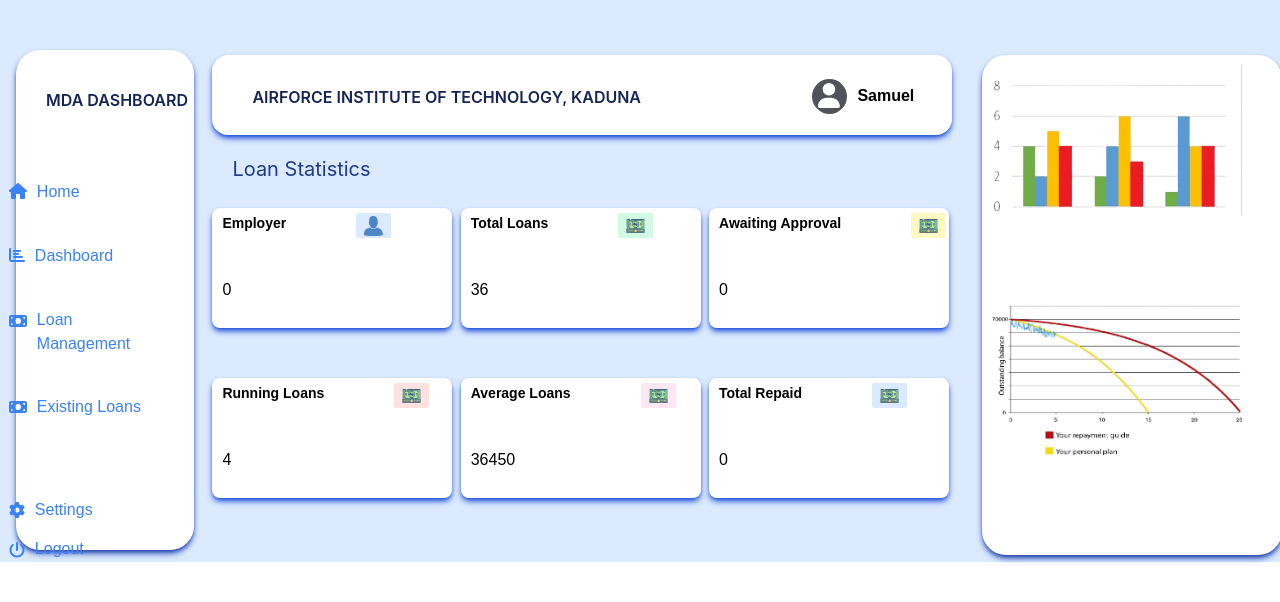
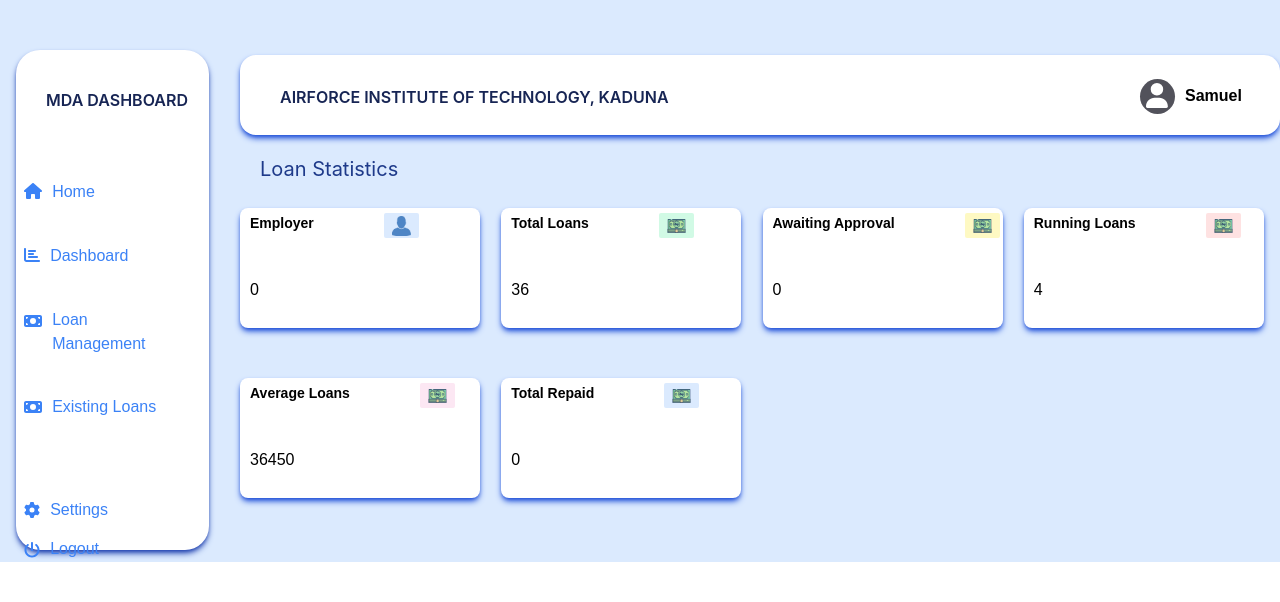
Before and after one commit to NwachukwuSam/mdn-dashboaed, a React (Create React App) app: page / in a window 1280 px wide. Shown: the top 602 px of the page. Built offline with nearby package versions, Linux system fonts and the light colour scheme.

Commit message:
Deployment  commit

```diff
--- a/src/dashboard/dashboard.jsx
+++ b/src/dashboard/dashboard.jsx
@@ -1,5 +1,4 @@
-import React from 'react'
-
+import React, { useState } from 'react'
 import bar from "../assets/bar.png"
 import line from "../assets/line.png"
 import { FontAwesomeIcon } from '@fortawesome/react-fontawesome';
@@ -8,17 +7,20 @@
 
 
 function Dashboard() {
+    const [isNavVisible, setNavVisibility] = useState(false);
     const backgroundColors = ['bg-blue-100', 'bg-emerald-100', 'bg-yellow-100', 'bg-red-100', 'bg-pink-100'];
+
+    const toggleNav = () => {
+    setNavVisibility(!isNavVisible);
+  };
+
   return (
     <div className=' bg-blue-100'>
         <div className='flex space-x-[50px]'>
         {/* <LeftNav/> */}
         <div className=' flex flex-col md:flex-row'>
-            {/* <div className='h-[500px] rounded-3xl ml-[20px] mt-[50px] w-[200px] bg-blue-500 '>
+            <div className=' font-system h-[500px] rounded-3xl ml-[16px] mt-[50px] w-[200px] bg-white shadow-md shadow-blue-800'>
 
-            </div> */}
-            <div className=' font-system h-[500px] rounded-3xl ml-[16px] mt-[50px] w-[200px] bg-white shadow-md shadow-blue-800'>
-                {/* <img src={afit} alt="afit" className='h-[80px] w-[80px] ml-[60px]' />  */}
                 <h1 className='text-md font-semibold text-blue-950 ml-[30px] mt-[38px]'>MDA DASHBOARD</h1>
             </div>
             <div className='flex  flex-col ml-[-185px] mt-[180px] space-y-[40px]'>
@@ -56,13 +58,13 @@
 
         <div className=''>
             {/* <TopBar/> */}
-            <div className='h-[80px] w-[740px] bg-white rounded-2xl ml-[10px] mt-[55px] shadow-md shadow-blue-700'>
+            <div className='h-[80px] w-[1040px] bg-white rounded-2xl ml-[10px] mt-[55px] shadow-md shadow-blue-700'>
             <div className='flex font-system text-blue-950 font-semibold'>
             <h4 className=' text-md ml-[40px] mt-[30px]'>AIRFORCE INSTITUTE OF TECHNOLOGY, KADUNA</h4>
 
             </div>
             <div className='mt-[-30px] flex'>
-              <div className='h-[35px] w-[35px] rounded-full ml-[600px] bg-zinc-600'>
+              <div className='h-[35px] w-[35px] rounded-full ml-[900px] bg-zinc-600'>
                   <FontAwesomeIcon icon={faUser} className='ml-[6px] mt-[4px] h-[25px] ' style={{ color: 'white' }}/>
               </div>
                 <h3 className='ml-[10px] mt-[5px] font-semibold'>Samuel</h3>
@@ -75,7 +77,7 @@
 
             {/* <Card/> */}
         <div>
-        <div className='grid grid-cols-3 gap-x-[5px] gap-y-[50px] pt-[20px] ml-[10px] mt-[5px] flex-wrap items-start '>
+        <div className='grid grid-cols-4 gap-x-[5px] gap-y-[50px] pt-[20px] ml-[10px] mt-[5px] flex-wrap items-start '>
             {CardData.map((data, index) => {
                 return (
                     <div key={index} className='h-[120px] w-[240px] bg-white rounded-lg shadow-md shadow-blue-700'>
@@ -97,16 +99,6 @@
         </div>
     </div>
         </div>
-        <div className=' flex'>
-
-            <div className='h-[500px] rounded-3xl ml-[-20px] mt-[55px] w-[300px] bg-white shadow-md shadow-blue-800'>
-                {/* <BarChart chartData={LoanData}/> */}
-                <img src={bar} alt="bar" className=' border-none h-[150px] w-[250px] mt-[10px] ml-[10px] ' />
-
-                <img src={line} alt="bar" className=' border-none h-[150px] w-[250px] mt-[90px] ml-[10px]  ' />
-            </div>
-
-    </div>
         </div>
 
     </div>
```
